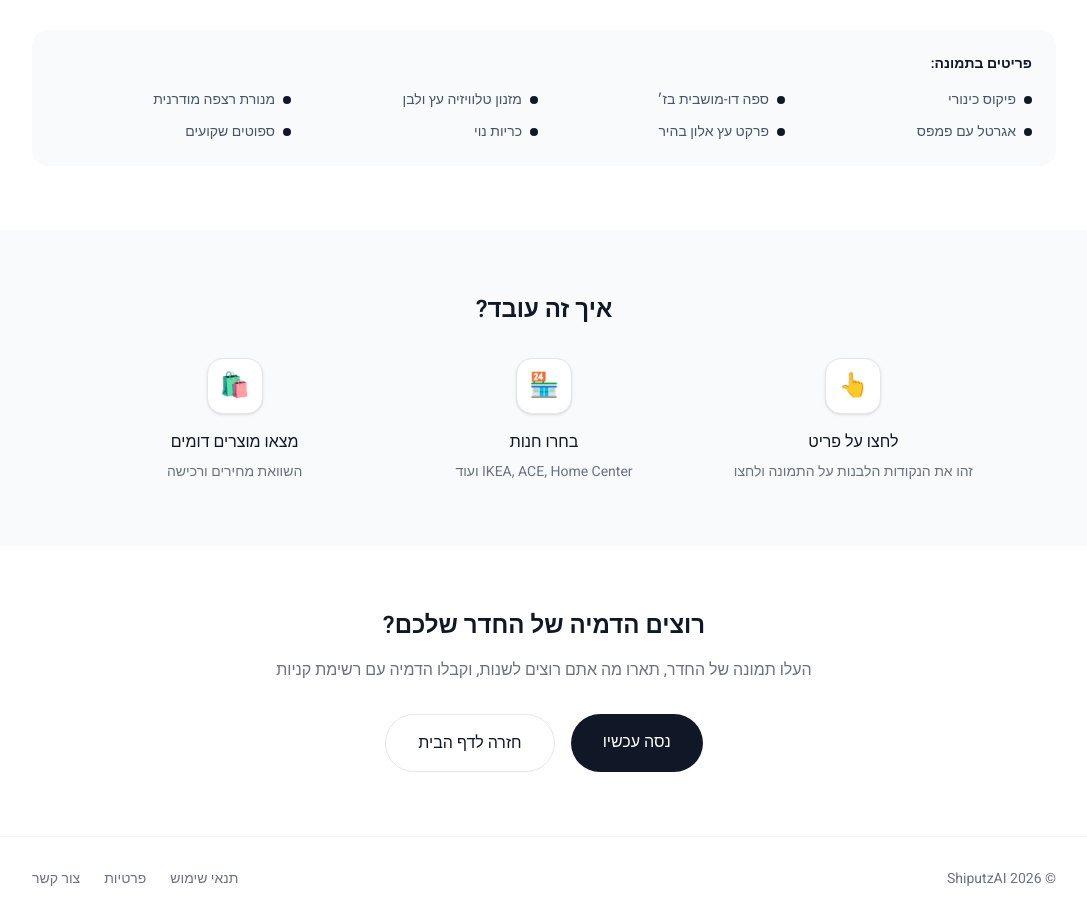
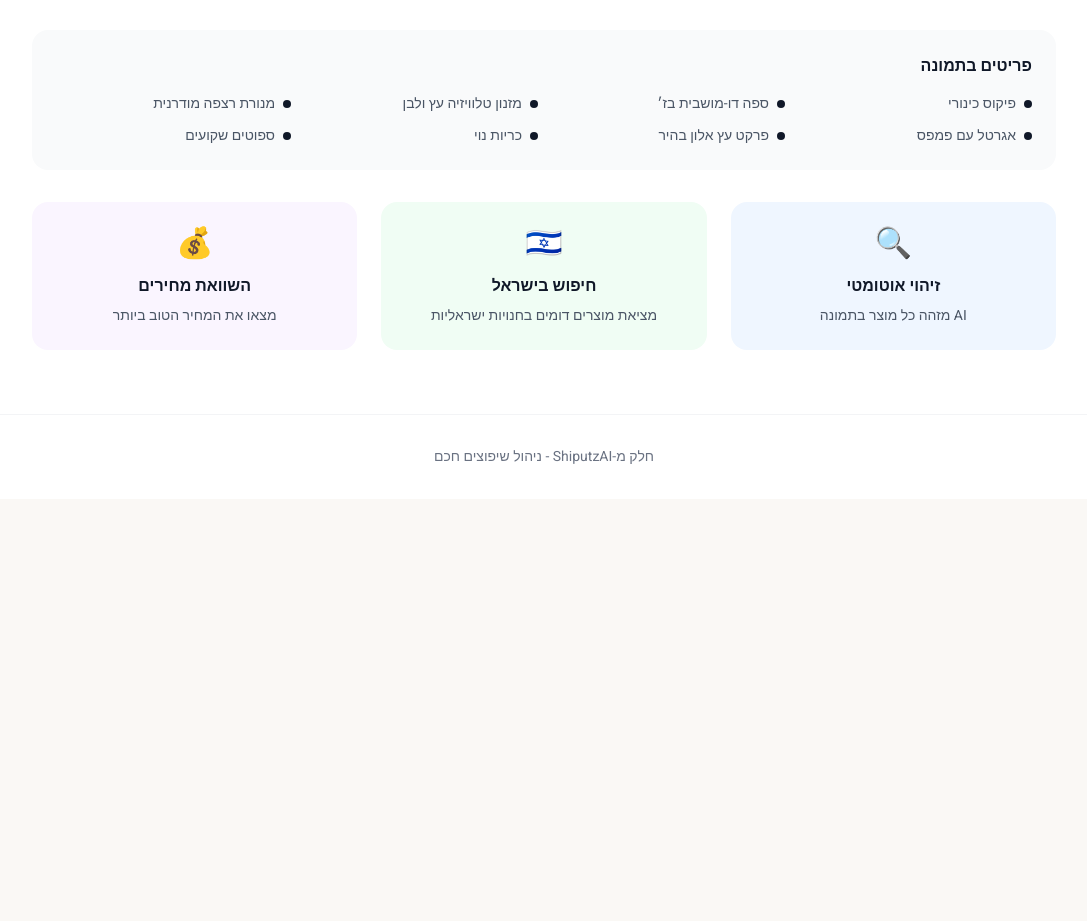
Before and after one commit to guyceza/shiputz-ai, a Next.js app: page /shop-look in a window 1280 px wide. Shown: the part 1023-1944 px from the top of the page, without its empty margins (96-1183 px from the left). After the commit the page ends 1522 px from the top, so only its background shows below. Built offline with nearby package versions, Linux system fonts and the light colour scheme.

Commit message:
Connect after images to Shop the Look with AI product detection

```diff
--- a/src/app/shop-look/page.tsx
+++ b/src/app/shop-look/page.tsx
@@ -1,101 +1,63 @@
 "use client";
 
+import { useState, useEffect } from "react";
 import Link from "next/link";
 import { ShoppableImage, ShoppableItem } from "@/components/ShoppableImage";
 
-// Hardcoded items for the demo - analyzed from the after-room.jpg image
+// Default demo items for fallback
 const demoItems: ShoppableItem[] = [
-  {
-    id: "plant",
-    name: "פיקוס כינורי",
-    position: {
-      top: 30,
-      left: 14,
-      width: 16,
-      height: 50,
-    },
-    searchQuery: "פיקוס כינורי עציץ לקנייה",
-  },
-  {
-    id: "sofa",
-    name: "ספה דו-מושבית בז׳",
-    position: {
-      top: 48,
-      left: 30,
-      width: 28,
-      height: 35,
-    },
-    searchQuery: "ספה דו מושבית בז סקנדינבית מודרנית",
-  },
-  {
-    id: "tv-console",
-    name: "מזנון טלוויזיה עץ ולבן",
-    position: {
-      top: 60,
-      left: 57,
-      width: 28,
-      height: 22,
-    },
-    searchQuery: "מזנון טלוויזיה עץ לבן סקנדינבי",
-  },
-  {
-    id: "floor-lamp",
-    name: "מנורת רצפה מודרנית",
-    position: {
-      top: 35,
-      left: 82,
-      width: 10,
-      height: 45,
-    },
-    searchQuery: "מנורת רצפה לבנה מודרנית מינימליסטית",
-  },
-  {
-    id: "pampas-vase",
-    name: "אגרטל עם פמפס",
-    position: {
-      top: 45,
-      left: 58,
-      width: 8,
-      height: 18,
-    },
-    searchQuery: "אגרטל קרמיקה לבן פמפס יבש",
-  },
-  {
-    id: "flooring",
-    name: "פרקט עץ אלון בהיר",
-    position: {
-      top: 85,
-      left: 10,
-      width: 80,
-      height: 13,
-    },
-    searchQuery: "פרקט למינציה עץ אלון בהיר",
-  },
-  {
-    id: "pillows",
-    name: "כריות נוי",
-    position: {
-      top: 52,
-      left: 37,
-      width: 15,
-      height: 12,
-    },
-    searchQuery: "כריות נוי לספה בז אפור",
-  },
-  {
-    id: "spotlights",
-    name: "ספוטים שקועים",
-    position: {
-      top: 2,
-      left: 20,
-      width: 60,
-      height: 8,
-    },
-    searchQuery: "ספוטים שקועים LED תקרה לבן",
-  },
+  { id: "plant", name: "פיקוס כינורי", position: { top: 30, left: 14, width: 16, height: 50 }, searchQuery: "פיקוס כינורי עציץ לקנייה" },
+  { id: "sofa", name: "ספה דו-מושבית בז׳", position: { top: 48, left: 30, width: 28, height: 35 }, searchQuery: "ספה דו מושבית בז סקנדינבית מודרנית" },
+  { id: "tv-console", name: "מזנון טלוויזיה עץ ולבן", position: { top: 60, left: 57, width: 28, height: 22 }, searchQuery: "מזנון טלוויזיה עץ לבן סקנדינבי" },
+  { id: "floor-lamp", name: "מנורת רצפה מודרנית", position: { top: 35, left: 82, width: 10, height: 45 }, searchQuery: "מנורת רצפה לבנה מודרנית מינימליסטית" },
+  { id: "pampas-vase", name: "אגרטל עם פמפס", position: { top: 45, left: 58, width: 8, height: 18 }, searchQuery: "אגרטל קרמיקה לבן פמפס יבש" },
+  { id: "flooring", name: "פרקט עץ אלון בהיר", position: { top: 85, left: 10, width: 80, height: 13 }, searchQuery: "פרקט למינציה עץ אלון בהיר" },
+  { id: "pillows", name: "כריות נוי", position: { top: 52, left: 37, width: 15, height: 12 }, searchQuery: "כריות נוי לספה בז אפור" },
+  { id: "spotlights", name: "ספוטים שקועים", position: { top: 2, left: 20, width: 60, height: 8 }, searchQuery: "ספוטים שקועים LED תקרה לבן" },
 ];
 
 export default function ShopLookPage() {
+  const [imageSrc, setImageSrc] = useState<string>("/after-room.jpg");
+  const [items, setItems] = useState<ShoppableItem[]>(demoItems);
+  const [loading, setLoading] = useState(false);
+  const [isCustomImage, setIsCustomImage] = useState(false);
+
+  useEffect(() => {
+    // Check for custom image from localStorage
+    const customImage = localStorage.getItem('shopLookImage');
+    if (customImage) {
+      setImageSrc(customImage);
+      setIsCustomImage(true);
+      setLoading(true);
+
+      // Analyze image with AI to detect products
+      analyzeImage(customImage);
+
+      // Clear from localStorage after reading
+      localStorage.removeItem('shopLookImage');
+    }
+  }, []);
+
+  const analyzeImage = async (imageUrl: string) => {
+    try {
+      const response = await fetch('/api/detect-products', {
+        method: 'POST',
+        headers: { 'Content-Type': 'application/json' },
+        body: JSON.stringify({ image: imageUrl })
+      });
+
+      if (response.ok) {
+        const data = await response.json();
+        if (data.items && data.items.length > 0) {
+          setItems(data.items);
+        }
+      }
+    } catch (error) {
+      console.error('Product detection failed:', error);
+    }
+    setLoading(false);
+  };
+
   return (
     <div className="min-h-screen bg-white">
       {/* Navigation */}
@@ -134,93 +96,59 @@ export default function ShopLookPage() {
       {/* Interactive Image */}
       <section className="px-6 pb-16">
         <div className="max-w-5xl mx-auto">
-          <ShoppableImage
-            imageSrc="/after-room.jpg"
-            imageAlt="סלון מעוצב אחרי שיפוץ"
-            items={demoItems}
-          />
+          {loading ? (
+            <div className="relative overflow-hidden rounded-2xl bg-gray-100 aspect-video flex items-center justify-center">
+              <div className="text-center">
+                <div className="animate-spin w-10 h-10 border-4 border-purple-500 border-t-transparent rounded-full mx-auto mb-4"></div>
+                <p className="text-gray-600">מזהה מוצרים בתמונה...</p>
+              </div>
+            </div>
+          ) : (
+            <ShoppableImage
+              imageSrc={imageSrc}
+              imageAlt="סלון מעוצב אחרי שיפוץ"
+              items={items}
+            />
+          )}
 
           {/* Legend */}
           <div className="mt-8 p-6 bg-gray-50 rounded-2xl">
-            <h3 className="text-sm font-semibold text-gray-900 mb-4">פריטים בתמונה:</h3>
+            <h3 className="font-semibold text-gray-900 mb-4">פריטים בתמונה</h3>
             <div className="grid grid-cols-2 md:grid-cols-4 gap-3">
-              {demoItems.map((item) => (
-                <div
-                  key={item.id}
-                  className="flex items-center gap-2 text-sm text-gray-600"
-                >
+              {items.map(item => (
+                <div key={item.id} className="flex items-center gap-2 text-sm text-gray-600">
                   <div className="w-2 h-2 bg-gray-900 rounded-full" />
-                  <span>{item.name}</span>
+                  {item.name}
                 </div>
               ))}
+            </div>
+          </div>
+
+          {/* Info */}
+          <div className="mt-8 grid md:grid-cols-3 gap-6">
+            <div className="text-center p-6 bg-blue-50 rounded-2xl">
+              <span className="text-3xl mb-3 block">🔍</span>
+              <h4 className="font-semibold text-gray-900 mb-2">זיהוי אוטומטי</h4>
+              <p className="text-sm text-gray-600">AI מזהה כל מוצר בתמונה</p>
+            </div>
+            <div className="text-center p-6 bg-green-50 rounded-2xl">
+              <span className="text-3xl mb-3 block">🇮🇱</span>
+              <h4 className="font-semibold text-gray-900 mb-2">חיפוש בישראל</h4>
+              <p className="text-sm text-gray-600">מציאת מוצרים דומים בחנויות ישראליות</p>
+            </div>
+            <div className="text-center p-6 bg-purple-50 rounded-2xl">
+              <span className="text-3xl mb-3 block">💰</span>
+              <h4 className="font-semibold text-gray-900 mb-2">השוואת מחירים</h4>
+              <p className="text-sm text-gray-600">מצאו את המחיר הטוב ביותר</p>
             </div>
           </div>
         </div>
       </section>
 
-      {/* How It Works */}
-      <section className="py-16 px-6 bg-gray-50">
-        <div className="max-w-4xl mx-auto">
-          <h2 className="text-2xl font-semibold text-gray-900 mb-8 text-center">איך זה עובד?</h2>
-          <div className="grid md:grid-cols-3 gap-8">
-            <div className="text-center">
-              <div className="w-14 h-14 bg-white border border-gray-200 rounded-2xl flex items-center justify-center mx-auto mb-4 shadow-sm">
-                <span className="text-2xl">👆</span>
-              </div>
-              <h3 className="font-medium text-gray-900 mb-2">לחצו על פריט</h3>
-              <p className="text-sm text-gray-500">זהו את הנקודות הלבנות על התמונה ולחצו</p>
-            </div>
-            <div className="text-center">
-              <div className="w-14 h-14 bg-white border border-gray-200 rounded-2xl flex items-center justify-center mx-auto mb-4 shadow-sm">
-                <span className="text-2xl">🏪</span>
-              </div>
-              <h3 className="font-medium text-gray-900 mb-2">בחרו חנות</h3>
-              <p className="text-sm text-gray-500">IKEA, ACE, Home Center ועוד</p>
-            </div>
-            <div className="text-center">
-              <div className="w-14 h-14 bg-white border border-gray-200 rounded-2xl flex items-center justify-center mx-auto mb-4 shadow-sm">
-                <span className="text-2xl">🛍️</span>
-              </div>
-              <h3 className="font-medium text-gray-900 mb-2">מצאו מוצרים דומים</h3>
-              <p className="text-sm text-gray-500">השוואת מחירים ורכישה</p>
-            </div>
-          </div>
-        </div>
-      </section>
-
-      {/* CTA */}
-      <section className="py-16 px-6">
-        <div className="max-w-2xl mx-auto text-center">
-          <h2 className="text-2xl font-semibold text-gray-900 mb-4">רוצים הדמיה של החדר שלכם?</h2>
-          <p className="text-gray-500 mb-8">
-            העלו תמונה של החדר, תארו מה אתם רוצים לשנות, וקבלו הדמיה עם רשימת קניות
-          </p>
-          <div className="flex flex-wrap gap-4 justify-center">
-            <Link
-              href="/visualize"
-              className="bg-gray-900 text-white px-8 py-4 rounded-full text-base hover:bg-gray-800 transition-colors"
-            >
-              נסה עכשיו
-            </Link>
-            <Link
-              href="/"
-              className="text-gray-900 px-8 py-4 rounded-full text-base hover:bg-gray-100 transition-colors border border-gray-200"
-            >
-              חזרה לדף הבית
-            </Link>
-          </div>
-        </div>
-      </section>
-
       {/* Footer */}
-      <footer className="py-8 px-6 border-t border-gray-100">
-        <div className="max-w-5xl mx-auto flex flex-col md:flex-row items-center justify-between gap-4">
-          <p className="text-sm text-gray-500">© 2026 ShiputzAI</p>
-          <div className="flex gap-6 text-sm text-gray-500">
-            <Link href="/terms" className="hover:text-gray-900">תנאי שימוש</Link>
-            <Link href="/privacy" className="hover:text-gray-900">פרטיות</Link>
-            <Link href="#" className="hover:text-gray-900">צור קשר</Link>
-          </div>
+      <footer className="border-t border-gray-100 py-8 px-6">
+        <div className="max-w-5xl mx-auto text-center text-sm text-gray-500">
+          <p>חלק מ-ShiputzAI - ניהול שיפוצים חכם</p>
         </div>
       </footer>
     </div>
```
Also changed, not shown: src/app/api/detect-products/route.ts (added, +96 -0 lines), src/app/project/[id]/page.tsx (+43 -1 lines).
